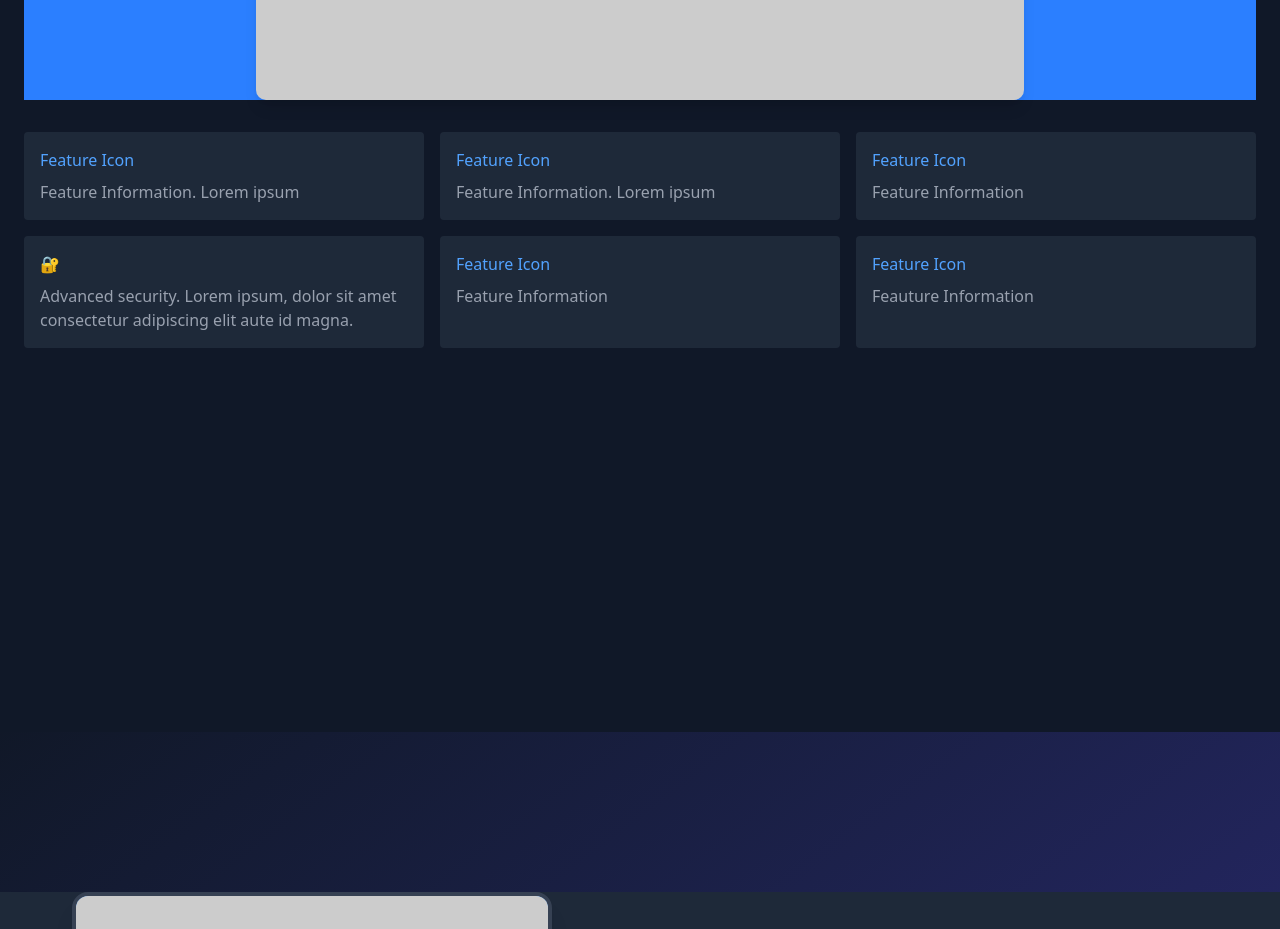
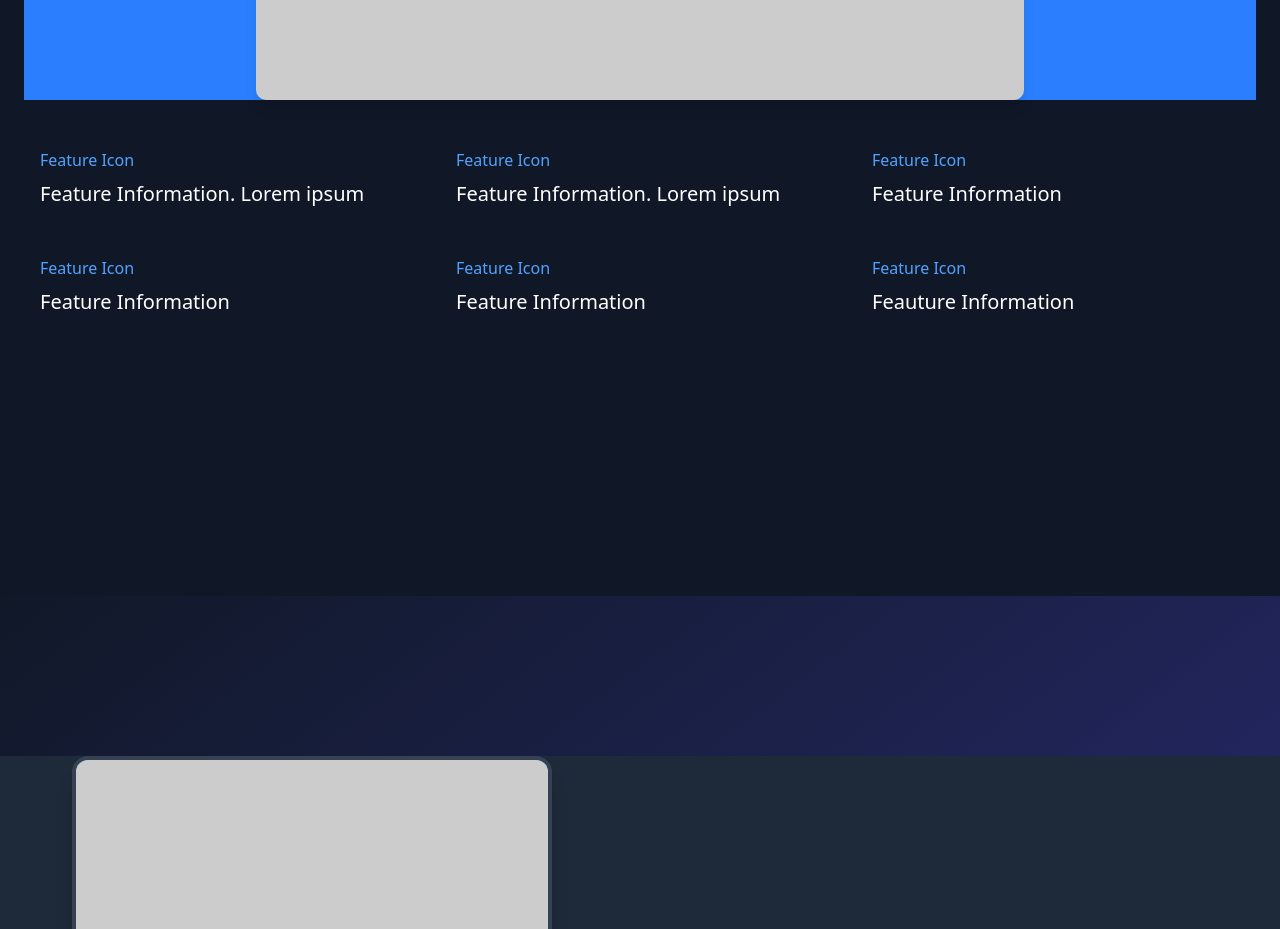
Before and after one commit to cl1ntdev/Toothalie-Front-End, a React (Vite) app: page / in a window 1280 px wide. Shown: the part 2200-3129 px from the top of the page. Built offline with nearby package versions, Linux system fonts and the light colour scheme.

Commit message:
adjust spacing

```diff
--- a/src/Pages/LandinPageSection/Lpage_Section1.tsx
+++ b/src/Pages/LandinPageSection/Lpage_Section1.tsx
@@ -26,41 +26,43 @@ export default function LPage_Section1() {
           />
         </div>
 
-        <div className="grid grid-cols-1 sm:grid-cols-2 md:grid-cols-3 gap-4 mt-8 mb-90">
-          <div className="bg-gray-800 p-4 rounded">
+        <div className="grid grid-cols-1 sm:grid-cols-2 md:grid-cols-3 gap-4 mt-8 mb-60">
+          <div className="p-4 rounded">
             <span className="text-blue-400">Feature Icon</span>
-            <p className="text-gray-400 mt-2">
+            <div>
+              <p className="text-white-400 mt-2 text-xl">
+                Feature Information. Lorem ipsum
+              </p>
+            </div>
+
+          </div>
+          <div className="p-4 rounded">
+            <span className="text-blue-400">Feature Icon</span>
+            <p className="text-white-400 mt-2 text-xl">
               Feature Information. Lorem ipsum
             </p>
           </div>
-          <div className="bg-gray-800 p-4 rounded">
+          <div className="p-4 rounded">
             <span className="text-blue-400">Feature Icon</span>
-            <p className="text-gray-400 mt-2">
-              Feature Information. Lorem ipsum
-            </p>
-          </div>
-          <div className="bg-gray-800 p-4 rounded">
-            <span className="text-blue-400">Feature Icon</span>
-            <p className="text-gray-400 mt-2">
+            <p className="text-white-400 mt-2 text-xl">
               Feature Information
             </p>
           </div>
-          <div className="bg-gray-800 p-4 rounded">
-            <span className="text-blue-400">🔐</span>
-            <p className="text-gray-400 mt-2">
-              Advanced security. Lorem ipsum, dolor sit amet consectetur
-              adipiscing elit aute id magna.
-            </p>
-          </div>
-          <div className="bg-gray-800 p-4 rounded">
+          <div className="p-4 rounded">
             <span className="text-blue-400">Feature Icon</span>
-            <p className="text-gray-400 mt-2">
+            <p className="text-white-400 mt-2 text-xl">
               Feature Information
             </p>
           </div>
-          <div className="bg-gray-800 p-4 rounded">
+          <div className="p-4 rounded">
             <span className="text-blue-400">Feature Icon</span>
-            <p className="text-gray-400 mt-2">
+            <p className="text-white-400 mt-2 text-xl">
+              Feature Information
+            </p>
+          </div>
+          <div className="p-4 rounded">
+            <span className="text-blue-400">Feature Icon</span>
+            <p className="text-white-400 mt-2 text-xl">
               Feauture Information
             </p>
           </div>
```
